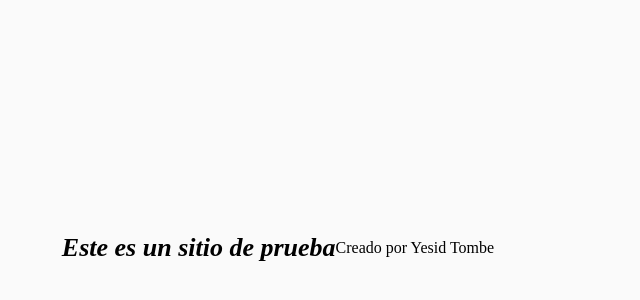
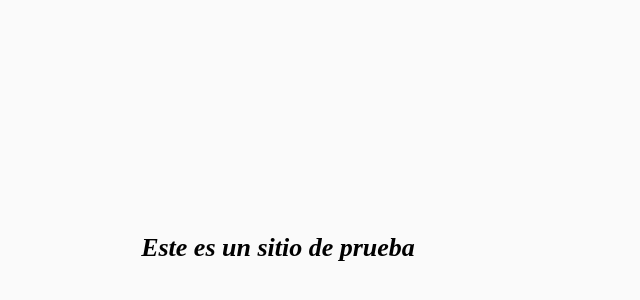
Before and after one commit to Yesidtombe/yesidtombe.github.io, a plain HTML site: page index.html in a window 1280 px wide. Shown: the part 152-452 px from the top of the page, without its empty margins (0-640 px from the left). Drawn offline with Linux system fonts and the light colour scheme.

Commit message:
Update index

```diff
--- a/index.html
+++ b/index.html
@@ -6,6 +6,5 @@
 </head>
 <body>
 <h1>Este es un sitio de prueba</h1>
-<p>Creado por Yesid Tombe</p>
 </body>
 </html>
```
